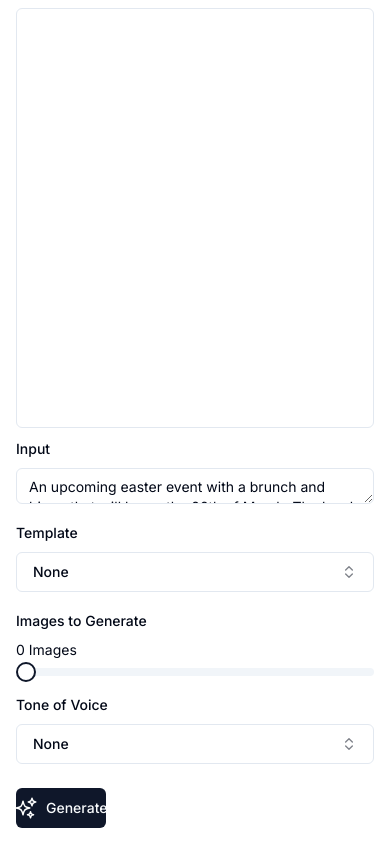
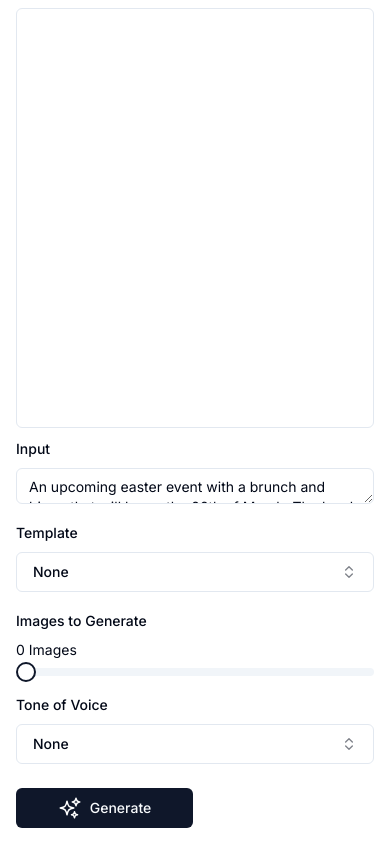
Before and after one commit to Luuk/afg-frontend, a Next.js app: page / in a window 390 px wide. Built offline with nearby package versions, Linux system fonts and the light colour scheme.

Commit message:
Improve responsiveness for the two action buttons

```diff
--- a/src/components/generation-form.tsx
+++ b/src/components/generation-form.tsx
@@ -112,7 +112,7 @@ const GenerationForm: React.FC<InstructionsFormProps> = ({ className }) => {
                 )}
               />
             </div>
-            <div className='grid auto-rows-max grid-cols-4 items-center pt-2 md:grid-cols-5 md:gap-1'>
+            <div className='grid auto-rows-max grid-cols-2 items-center gap-1 pt-2 md:gap-2 lg:grid-cols-5'>
               <GenerateButton />
               {isFinished && <ToggleEditModeSwitch />}
               {/*{isFinished && !enableEditMode && (*/}
```
